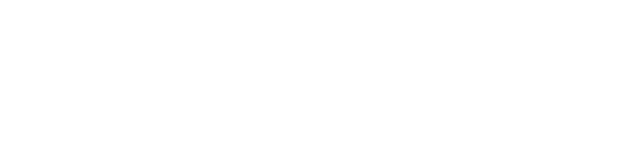
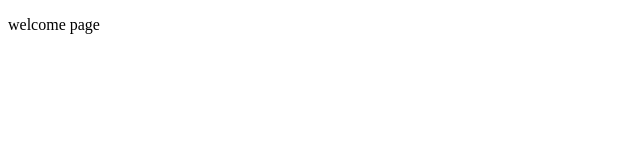
Before and after one commit to SUNIL5529/sky, a plain HTML site: page index.html in a window 1280 px wide. Shown: the whole page, without its empty margins (0-640 px from the left). Drawn offline with Linux system fonts and the light colour scheme.

Commit message:
fifth commit

```diff
--- a/index.html
+++ b/index.html
@@ -7,6 +7,7 @@
 
 <body>
     <!-- Login Form Code -->
+     <p>welcome page</p>
 </body>
 
 </html>
```
